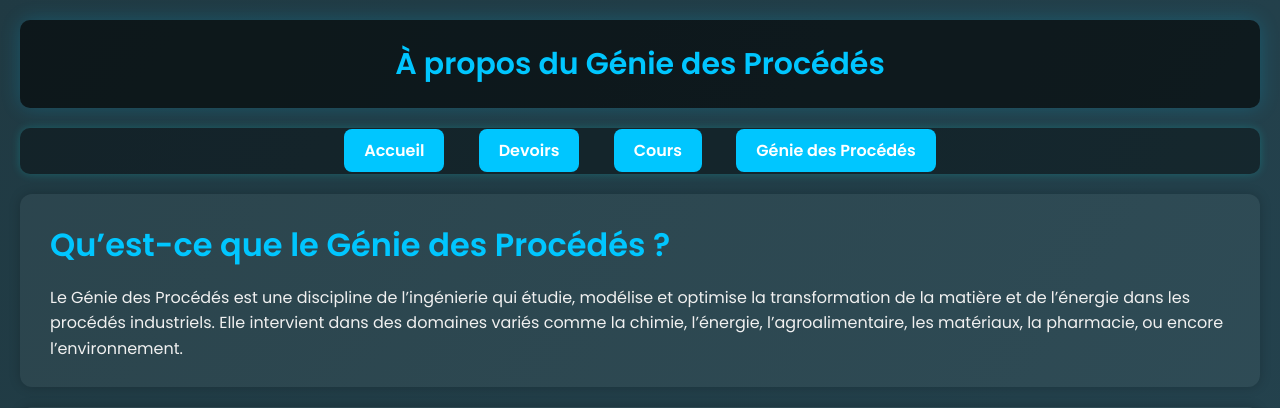
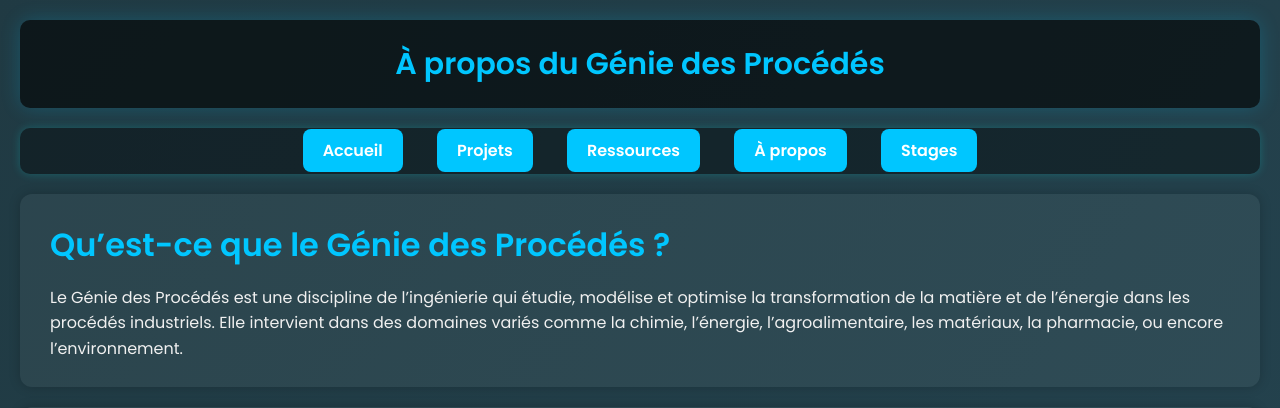
Before and after one commit to TahaBo04/GPI, a Flask app: page /process in a window 1280 px wide. Shown: the top 408 px of the page. Run offline with Flask 3, Linux system fonts and the light colour scheme.

Commit message:
Update process.html

```diff
--- a/templates/process.html
+++ b/templates/process.html
@@ -7,17 +7,17 @@
 </head>
 <body>
 
-<div class="container">
-
 <header>
     À propos du Génie des Procédés
 </header>
 
+
 <nav>
     <a href="{{ url_for('home') }}">Accueil</a>
-        <a href="{{ url_for('assignments') }}">Devoirs</a>
-        <a href="{{ url_for('courses') }}">Cours</a>
-        <a href="{{ url_for('process') }}">Génie des Procédés</a>
+    <a href="{{ url_for('assignments') }}">Projets</a>
+    <a href="{{ url_for('courses') }}">Ressources</a>
+    <a href="{{ url_for('process') }}">À propos</a>
+    <a href="{{ url_for('internships') }}">Stages</a>
 </nav>
 
 <div class="section">
@@ -81,7 +81,5 @@
     &copy; 2025 Classe GPI – Présentation Génie des Procédés
 </footer>
 
-</div>
-
 </body>
 </html>
```
Lines whose indentation alone changed are shown as unchanged.
